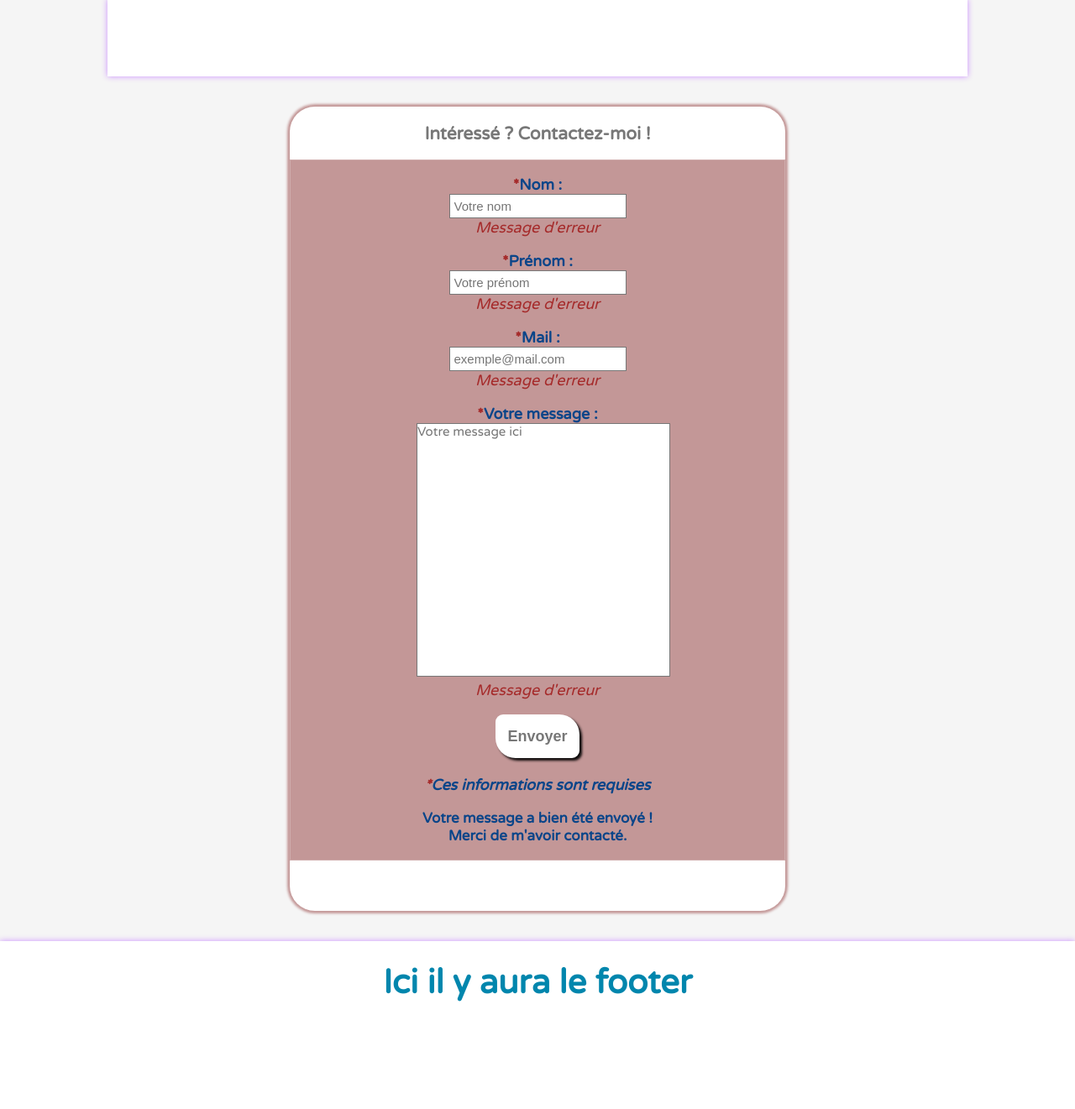
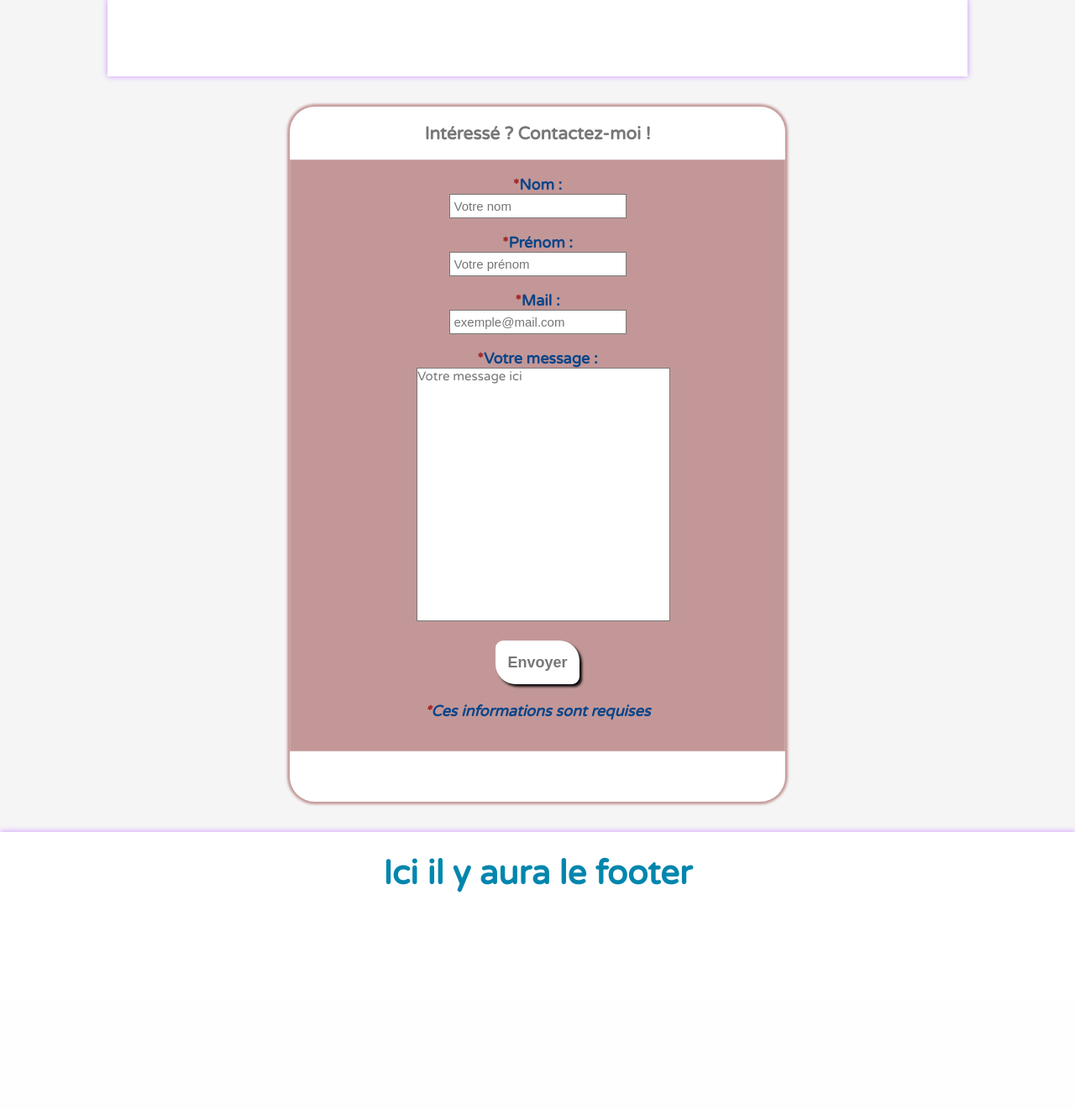
Before and after one commit to Lolo8894/Projet, a PHP site: page / in a window 1280 px wide. Shown: the part 1288-2609 px from the top of the page at 84% size. After the commit the page ends 2351 px from the top, so only its background shows below. Run offline with PHP 8.4, Linux system fonts and the light colour scheme; data that the repository does not hold is empty.

Commit message:
01/04/2020 01:17

```diff
--- a/index.php
+++ b/index.php
@@ -3,15 +3,60 @@
   -------------------------------------------------------------------------->
 
 <?php
-  $prenom = $nom = $mail = $message ="";
-
-  if ($_SERVER["REQUEST_METHOD"] == "POST")
-  {
+  $prenom = $nom = $email = $message ="";
+  $prenomError = $nomError = $emailError = $messageError ="";
+  $isSuccess = false;
+      // isSuccess est un booléen et vérifie si la condition est fausse.
+    if($_SERVER["REQUEST_METHOD"] == "POST")
+    {
       $prenom = verifyInput($_POST["prenom"]);
       $nom = verifyInput($_POST["nom"]);
       $email = verifyInput($_POST["email"]);
       $message = verifyInput($_POST["message"]);
-  }
+
+      // verifyInput est une sécurité du code quant à la saisie des champs.
+
+      if(empty($nom)) {
+
+        $nomError = "Donnes-moi ton nom s'il te plaît ^_^";
+        $isSuccess = false;
+
+      }
+
+      if(empty($prenom)) {
+
+        $prenomError = "Donnes-moi ton prénom s'il te plaît ^_^";
+        $isSuccess = false;
+
+      }
+
+      if(!isEmail($email)) {
+
+        $emailError = "Donnes-moi ton email pour que je puisse te répondre ^_^";
+        $isSuccess = false;
+
+      } // (!) signifie n'est pas un mail valide.
+
+      if(empty($message)) {
+
+        $messageError = "Tu n'es pas très bavard à ce que je vois ! ;-)";
+        $isSuccess = false;
+
+      }
+
+      if($isSuccess) {
+
+        // Envoi du mail.
+
+      }
+
+    }
+
+  function isEmail($var) {
+
+    return filter_var($var, FILTER_VALIDATE_EMAIL);
+
+  } // vérifie si mail valide.
 
   function verifyInput($var) {
 
@@ -109,35 +154,34 @@
   <form method="post" action="<?php echo htmlspecialchars($_SERVER['PHP_SELF']); ?>" role="form"><br/>
     <p class="champs">
       <label for="nom"><span class="rouge">*</span>Nom :</label><br/>
-      <input type="text" name="nom" placeholder="Votre nom" value="<?php echo $nom ?>" required></p>
-    <p class="commentaires">Message d'erreur</p>
+      <input type="text" name="nom" placeholder="Votre nom" value="<?php echo $nom ?>" ></p>
+    <p class="commentaires"><?php echo $nomError; ?></p>
     <br/>
 
     <p class="champs">
       <label for="prenom"><span class="rouge">*</span>Prénom :</label><br/>
-      <input type="text" name="prenom" placeholder="Votre prénom" value="<?php echo $prenom ?>" required></p>
-    <p class="commentaires">Message d'erreur</p>
+      <input type="text" name="prenom" placeholder="Votre prénom" value="<?php echo $prenom ?>" ></p>
+    <p class="commentaires"><?php echo $prenomError; ?></p>
     <br/>
-
-    <!-- required pour préciser qu'une info est requise avec une info-bulle. -->
 
     <p class="champs">
       <label for="email"><span class="rouge">*</span>Mail :</label><br/>
-      <input type="email" name="email" placeholder="exemple@mail.com" value="<?php echo $email ?>" required></p>
-    <p class="commentaires">Message d'erreur</p>
+      <input type="text" name="email" placeholder="exemple@mail.com" value="<?php echo $email ?>"></p>
+      <p class="commentaires"><?php echo $emailError; ?></p>
     <br/>
 
     <p class="champs">
       <label><span class="rouge">*</span>Votre message :</label><br/>
-      <textarea name="message" placeholder="Votre message ici" value="<?php echo $message ?>" required></textarea></p>
-      <p class="commentaires">Message d'erreur</p>
+      <textarea name="message" placeholder="Votre message ici" value="<?php echo $message ?>"></textarea></p>
+      <p class="commentaires"><?php echo $messageError; ?></p>
     <br/>
 
     <input class="envoyer" value="Envoyer" type="submit">
     <br/>
     <p class="info-requises"><span class="rouge">*</span>Ces informations sont requises</p>
     <br/>
-    <p class="merci">Votre message a bien été envoyé ! Merci de m'avoir contacté.</p>
+
+    <p class="merci" style="display:<?php if($isSuccess) echo 'block'; else echo 'none'; ?>">Votre message a bien été envoyé ! Merci de m'avoir contacté.</p>
     <br/>
   </form>
   </div>
--- a/style.css
+++ b/style.css
@@ -238,7 +238,7 @@ h3 {
 
 .commentaires {
   color: brown;
-  font-size: 18px;
+  font-size: 15px;
   font-style: italic;
 }
 /* Messages d'erreurs mis dans des paragraphes de la classe "commentaires" */
```
